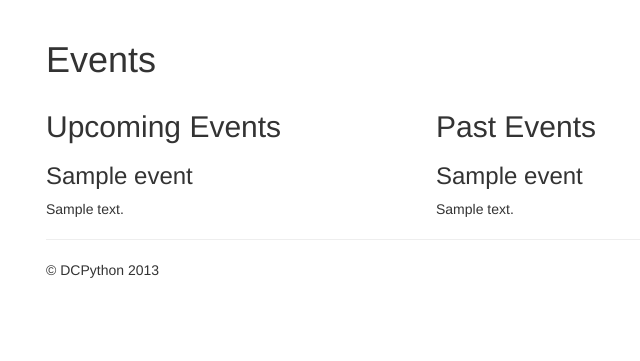
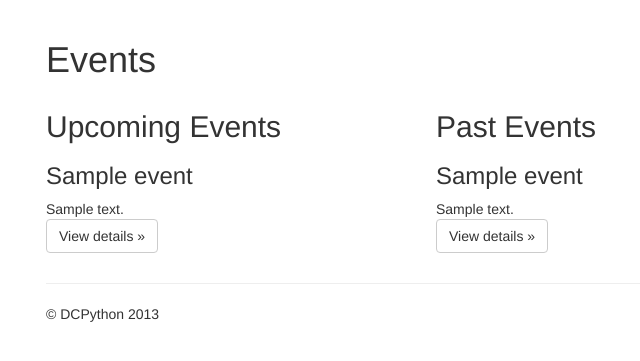
Before and after one commit to ohimors/dcpython-django, a Django app: template events/templates/events/events.html in a window 1280 px wide. Shown: the part 52-413 px from the top of the page, without its empty margins (24-664 px from the left). Run offline with Django 3.2, Linux system fonts and the light colour scheme; the template is opened without the code that fills it: most values are stand-ins (such as "Sample title", 1, 10 or a date in 2020); some libraries are stand-ins or nearby versions.

Commit message:
Restore 'view details' button w/link to event url

```diff
--- a/events/templates/events/events.html
+++ b/events/templates/events/events.html
@@ -16,6 +16,9 @@
           {% for event in upcoming %}
             <h3>{{ event.name }}</h3>
             {{ event.description | safe }}
+          <p>
+            <a class="btn btn-default" href="{{ event.event_url}}">View details »</a>
+          </p>
           {% endfor %}
         </div>
         <div class="col-lg-8">
@@ -23,6 +26,9 @@
           {% for event in past %}
             <h3>{{ event.name }}</h3>
             {{ event.description | safe }}
+          <p>
+            <a class="btn btn-default" href="{{ event.event_url}}">View details »</a>
+          </p>
           {% endfor %}
        </div>
       </div>
```
